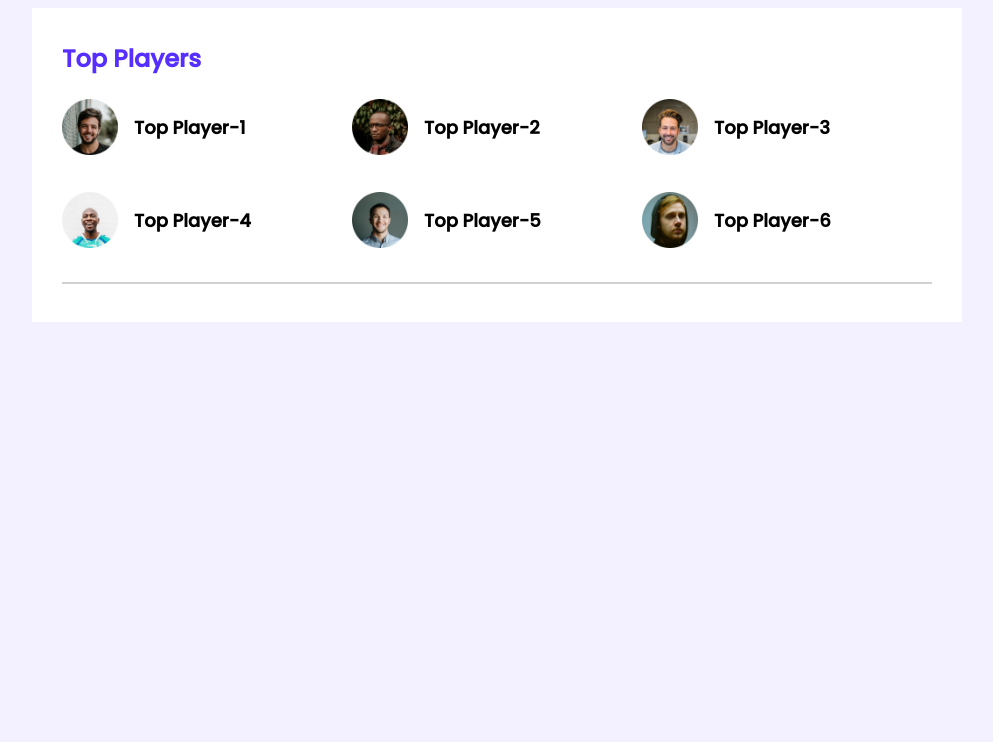
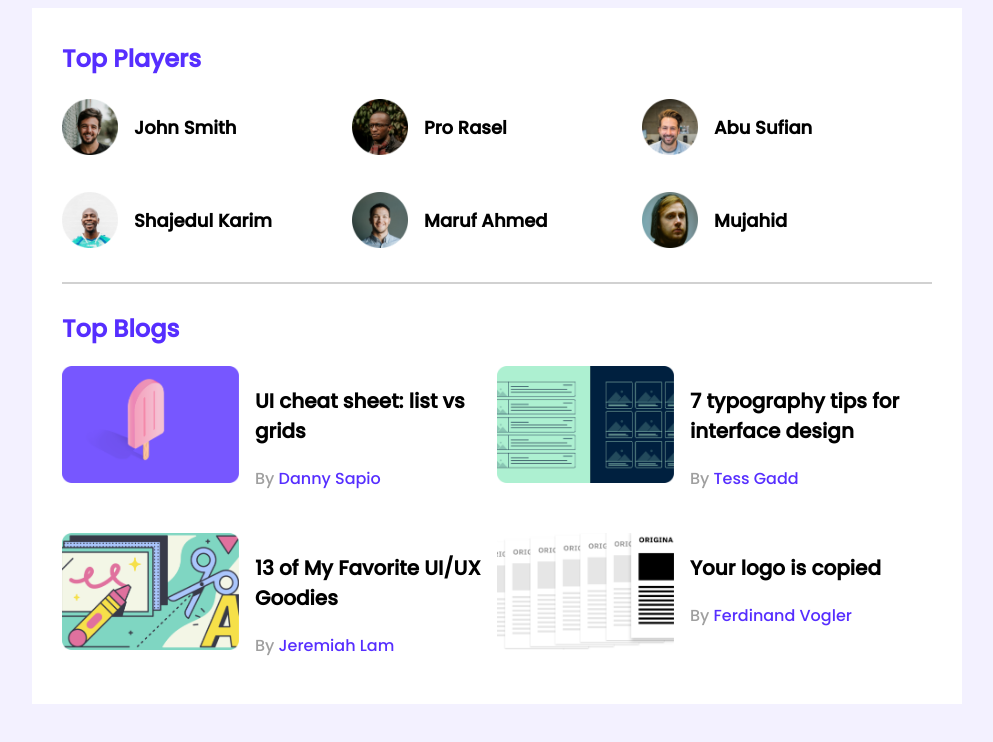
Before and after one commit to Eagl3Eyes/leader-board-css3, a plain HTML site: page index.html in a window 1280 px wide. Shown: the whole page, without its empty margins (143-1136 px from the left). Drawn offline with Linux system fonts and the light colour scheme.

Commit message:
top blogs added

```diff
--- a/index.html
+++ b/index.html
@@ -20,34 +20,85 @@
         <section class="container">
             <div class="top-players">
                 <h2 class="section-title">Top Players</h2>
+
                 <div class="players">
                     <div class="player">
                         <img src="images/players/player-1.png" alt="">
-                        <h3 class="player-name">Top Player-1</h3>
+                        <h3 class="player-name">John Smith</h3>
                     </div>
                     <div class="player">
                         <img src="images/players/player-2.png" alt="">
-                        <h3 class="player-name">Top Player-2</h3>
+                        <h3 class="player-name">Pro Rasel</h3>
                     </div>
                     <div class="player">
                         <img src="images/players/player-3.png" alt="">
-                        <h3 class="player-name">Top Player-3</h3>
+                        <h3 class="player-name">Abu Sufian</h3>
                     </div>
                     <div class="player">
                         <img src="images/players/player-4.png" alt="">
-                        <h3 class="player-name">Top Player-4</h3>
+                        <h3 class="player-name">Shajedul Karim</h3>
                     </div>
                     <div class="player">
                         <img src="images/players/player-5.png" alt="">
-                        <h3 class="player-name">Top Player-5</h3>
+                        <h3 class="player-name">Maruf Ahmed</h3>
                     </div>
                     <div class="player">
                         <img src="images/players/player-6.png" alt="">
-                        <h3 class="player-name">Top Player-6</h3>
+                        <h3 class="player-name">Mujahid</h3>
                     </div>
                 </div>
             </div>
             <hr>
+
+            <div class="top-blogs">
+                <h2 class="section-title">Top Blogs</h2>
+
+                <div class="blogs">
+                    <article class="blog">
+                        <div class="thumbnail">
+                            <img src="images/blogs/blog-1.png" alt="">
+                        </div>
+                        <div class="blog-info">
+                            <h3 class="blog-title">UI cheat sheet:
+                                list vs grids</h3>
+                            <p class="blog-author">By <a href="">Danny Sapio</a></p>
+                        </div>
+                    </article>
+
+                    <article class="blog">
+                        <div class="thumbnail">
+                            <img src="images/blogs/blog-2.png" alt="">
+                        </div>
+                        <div class="blog-info">
+                            <h3 class="blog-title">7 typography tips
+                                for interface design</h3>
+                            <p class="blog-author">By <a href="">Tess Gadd</a></p>
+                        </div>
+                    </article>
+
+                    <article class="blog">
+                        <div class="thumbnail">
+                            <img src="images/blogs/blog-3.png" alt="">
+                        </div>
+                        <div class="blog-info">
+                            <h3 class="blog-title">13 of My Favorite
+                                UI/UX Goodies</h3>
+                            <p class="blog-author">By <a href="">Jeremiah Lam</a></p>
+                        </div>
+                    </article>
+
+                    <article class="blog">
+                        <div class="thumbnail">
+                            <img src="images/blogs/blog-4.png" alt="">
+                        </div>
+                        <div class="blog-info">
+                            <h3 class="blog-title">Your logo is
+                                copied</h3>
+                            <p class="blog-author">By <a href="">Ferdinand Vogler</a></p>
+                        </div>
+                    </article>
+                </div>
+            </div>
         </section>
     </main>
 </body>
--- a/style.css
+++ b/style.css
@@ -17,6 +17,7 @@ main{
 }
 hr{
     border: 1px solid #D1D1D1;
+    margin-bottom: 27px;
 }
 /* top players styles */
 .top-players{
@@ -44,3 +45,32 @@ hr{
     width: 56px;
     height: 56px;
 }
+
+/* top blog styles */
+.blogs{
+    display: grid;
+    grid-template-columns: repeat(2, 1fr);
+    grid-row-gap: 26px;
+}
+.blog{
+    display: flex;
+}
+.blog img{
+    width: 177px;
+    height: 117px;
+}
+.blog-info{
+    margin-left: 16px;
+}
+.blog-title{
+    font-size: 20px;
+}
+.blog-author{
+    color: #9F9F9F;
+    font-size: 16px;
+}
+.blog-author a{
+    text-decoration: none;
+    font-size: 16px;
+    color: #562EFF;
+}
```
